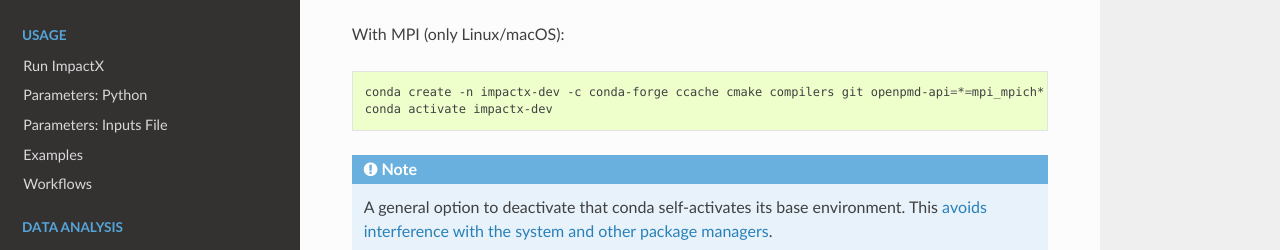
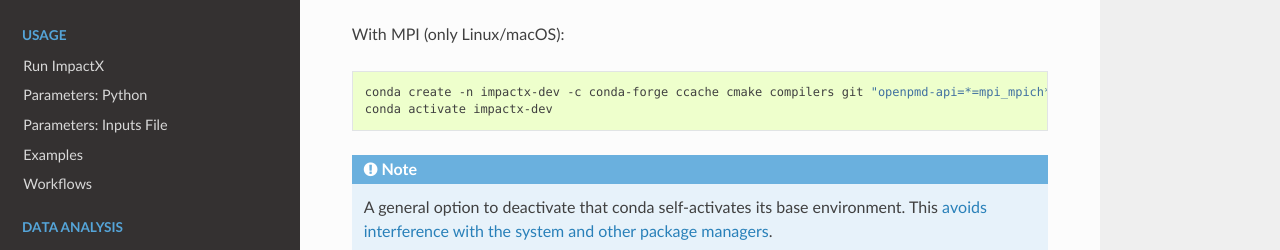
Before and after one commit to ECP-WarpX/impactx, a Sphinx documentation site: the page built from docs/source/install/dependencies.rst, in a window 1280 px wide and 900 px high, scrolled down 1549 px. Shown: the part 255-505 px from the top of the window. Built offline with Sphinx 7.4.7 and the Read the Docs theme 2.0.0, drawn with Linux system fonts in a browser that asks for light colours; pages that are not in the unit, such as notebooks, are missing from menus.

```diff
--- a/docs/source/install/dependencies.rst
+++ b/docs/source/install/dependencies.rst
@@ -96,7 +96,7 @@ With MPI (only Linux/macOS):
 
 .. code-block:: bash
 
-   conda create -n impactx-dev -c conda-forge ccache cmake compilers git openpmd-api=*=mpi_mpich* python mpich numpy scipy yt fftw=*=mpi_mpich* matplotlib mamba ninja numpy pandas pytest scipy
+   conda create -n impactx-dev -c conda-forge ccache cmake compilers git "openpmd-api=*=mpi_mpich*" python mpich numpy scipy yt "fftw=*=mpi_mpich*" matplotlib mamba ninja numpy pandas pytest scipy
    conda activate impactx-dev
 
 .. note::
```
